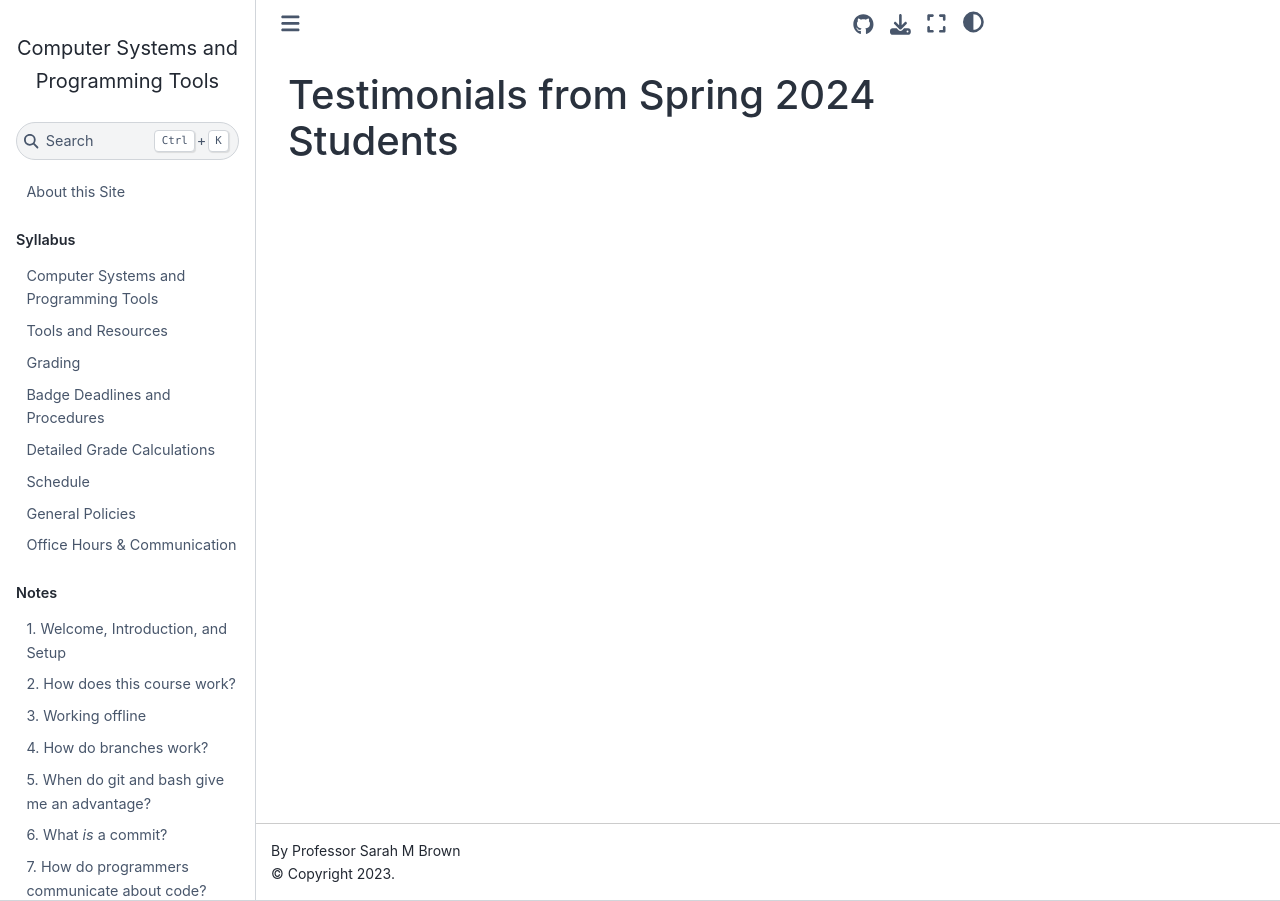
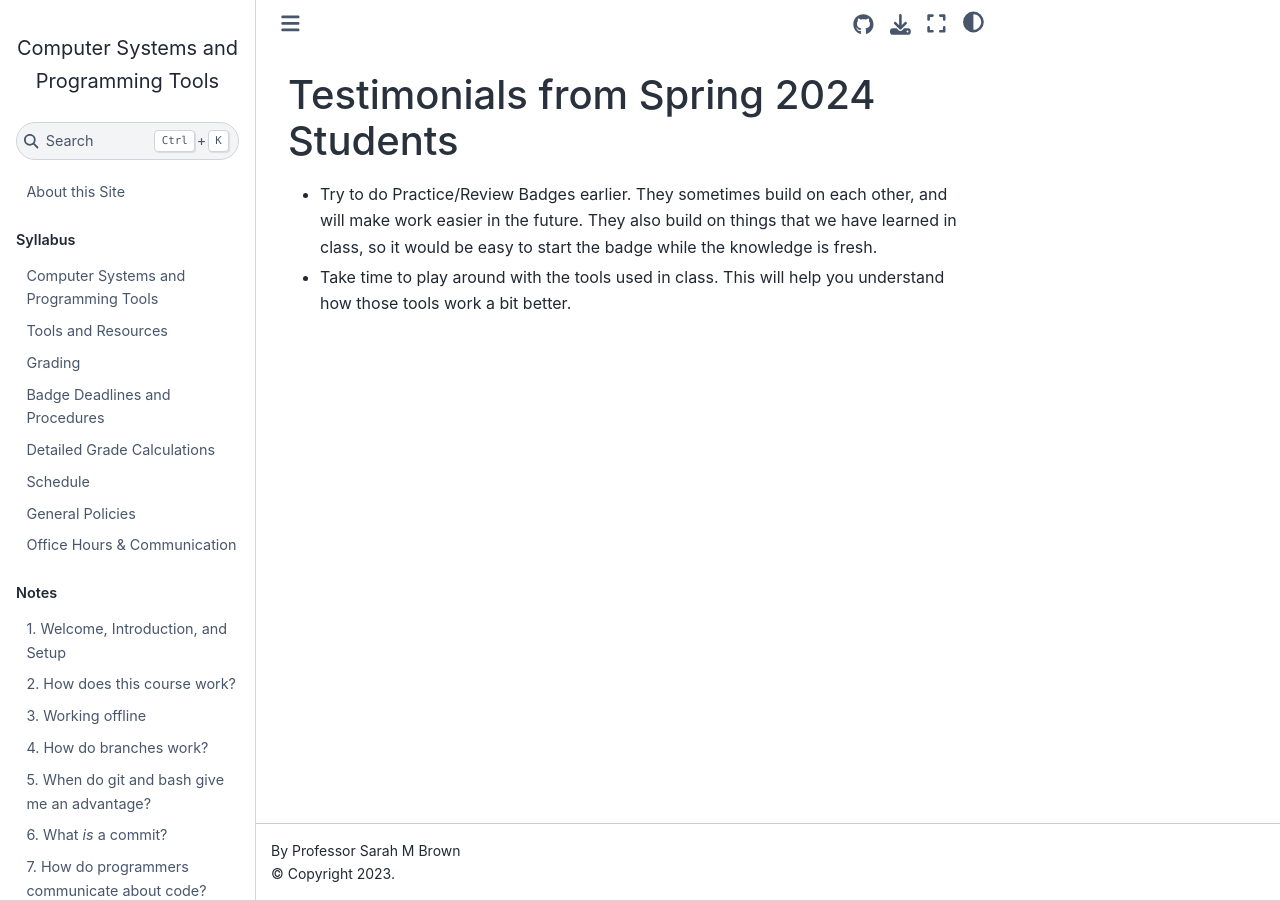
Before and after one commit to compsys-progtools/spring2024, a Jupyter Book: the page built from resources/testimonials.md, in a window 1280 px wide. Built offline with Jupyter Book 1.0.4 settings and Sphinx 7.4.7 and the Sphinx Book theme 1.1.4, drawn with Linux system fonts in a browser that asks for light colours; pages that are not in the unit, such as notebooks, are missing from menus.

Commit message:
Update testimonials.md
Added the advice to future students

```diff
--- a/resources/testimonials.md
+++ b/resources/testimonials.md
@@ -1 +1,3 @@
 # Testimonials from Spring 2024 Students
+- Try to do Practice/Review Badges earlier. They sometimes build on each other, and will make work easier in the future. They also build on things that we have learned in class, so it would be easy to start the badge while the knowledge is fresh.
+- Take time to play around with the tools used in class. This will help you understand how those tools work a bit better.
```
